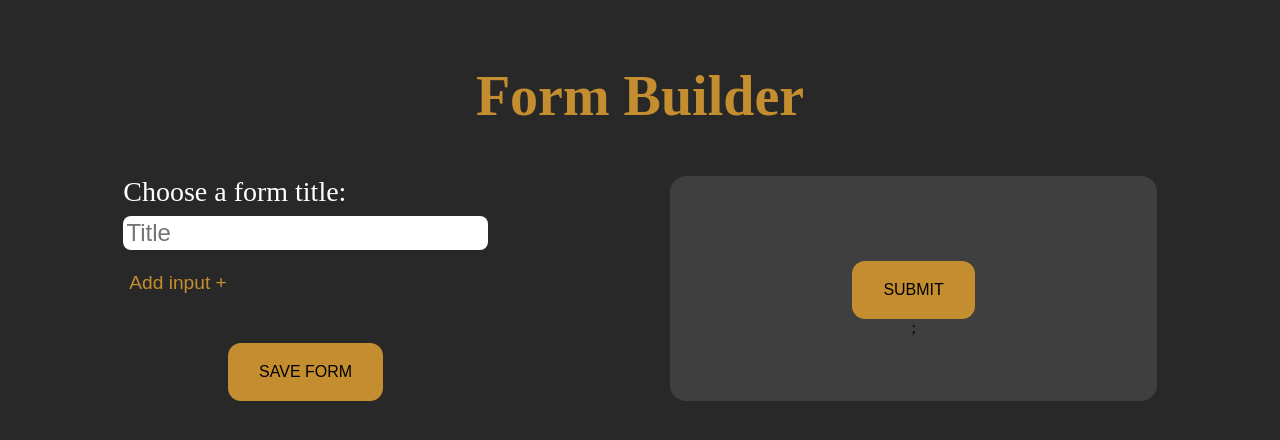
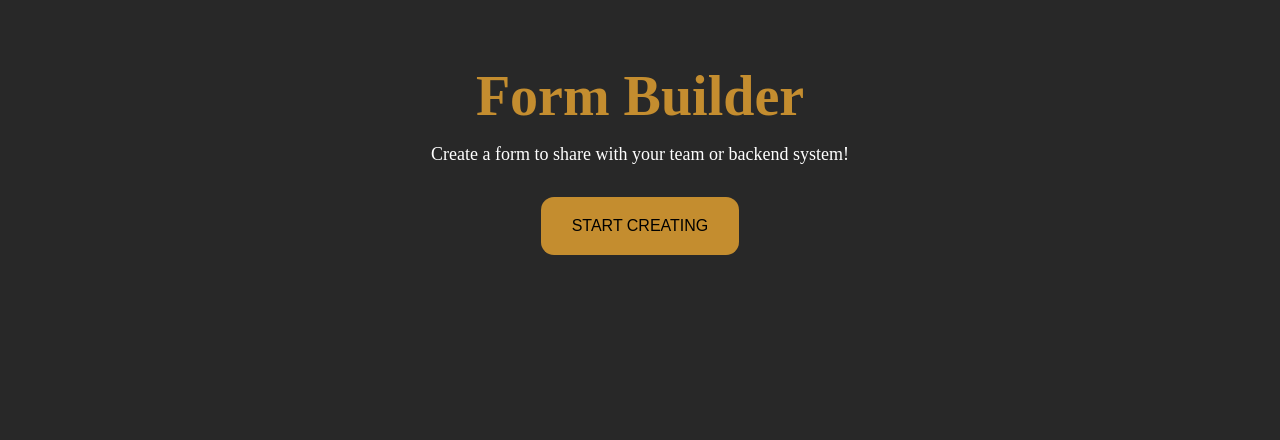
Before and after one commit to Rasmuskrogh/Questionnaire-Designer, a React (Vite) app: page / in a window 1280 px wide. Shown: the top 440 px of the page. Built offline with nearby package versions, Linux system fonts and the light colour scheme.

Commit message:
turned off testing

```diff
--- a/src/App.tsx
+++ b/src/App.tsx
@@ -4,7 +4,7 @@ import classes from "./css/app.module.css";
 import Questionnaire from "./components/Questionnaire";
 
 function App() {
-  const [active, setActive] = useState<boolean>(false); //for testing
+  const [active, setActive] = useState<boolean>(true); //for testing
 
   const handleVisibility = () => {
     setActive((prev) => !prev);
```
